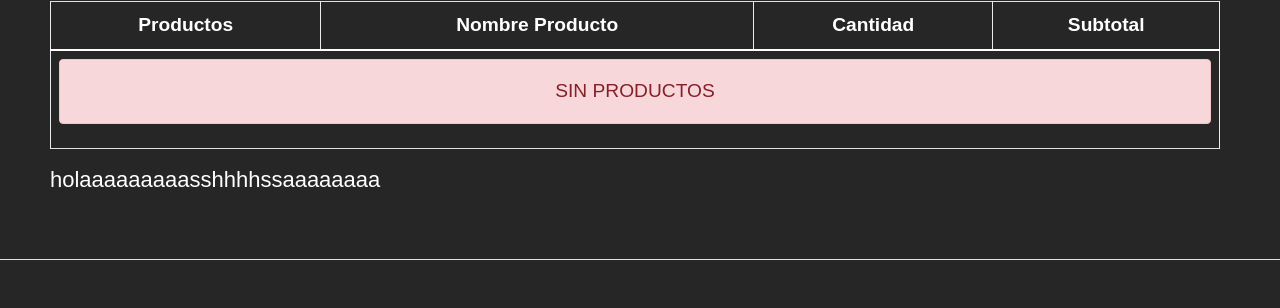
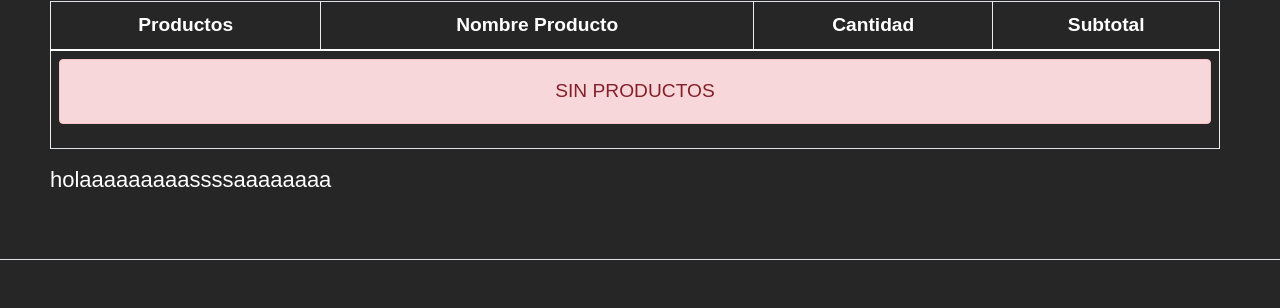
Before and after one commit to yenife048/MountainBurger, a Django app: page /car/ in a window 1280 px wide. Shown: the part 496-804 px from the top of the page. Run offline with Django 3.2, Linux system fonts and the light colour scheme; some libraries are stand-ins or nearby versions; some web fonts are replaced.

Commit message:
Revert "rtgfjty"
This reverts commit 2dd56cf231b1bbf7c4d3193c6b29258dde4e5f87.

```diff
--- a/productos/templates/carro/widget.html
+++ b/productos/templates/carro/widget.html
@@ -60,5 +60,5 @@
 {% if request.session.carro.items %}
 <p class="p_total">Total a pagar = $ {{importe_total_carro|floatformat:3}}</p>
 {% endif %}
-<p>holaaaaaaaaasshhhhssaaaaaaaa</p>
+<p>holaaaaaaaaassssaaaaaaaa</p>
 </div>
```
